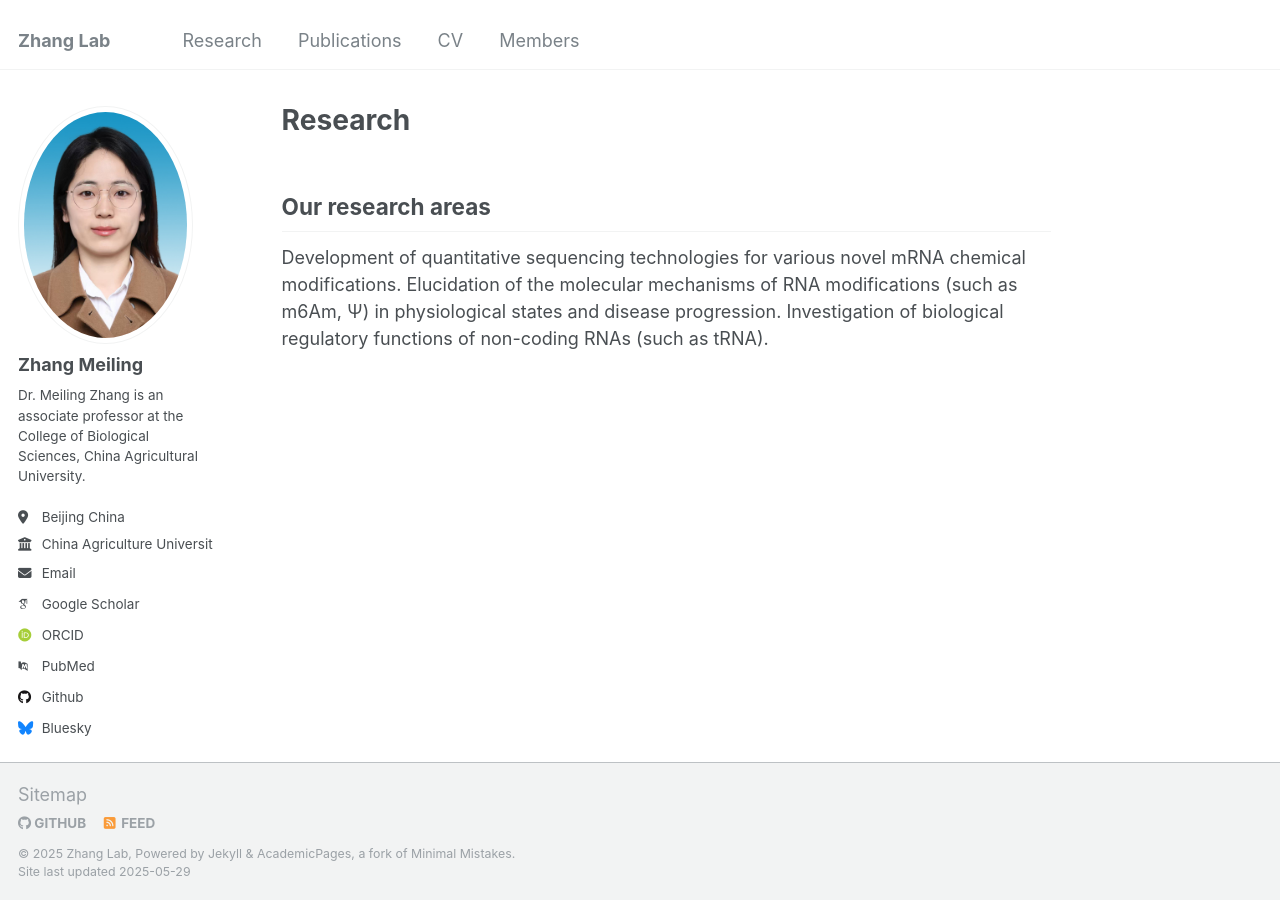
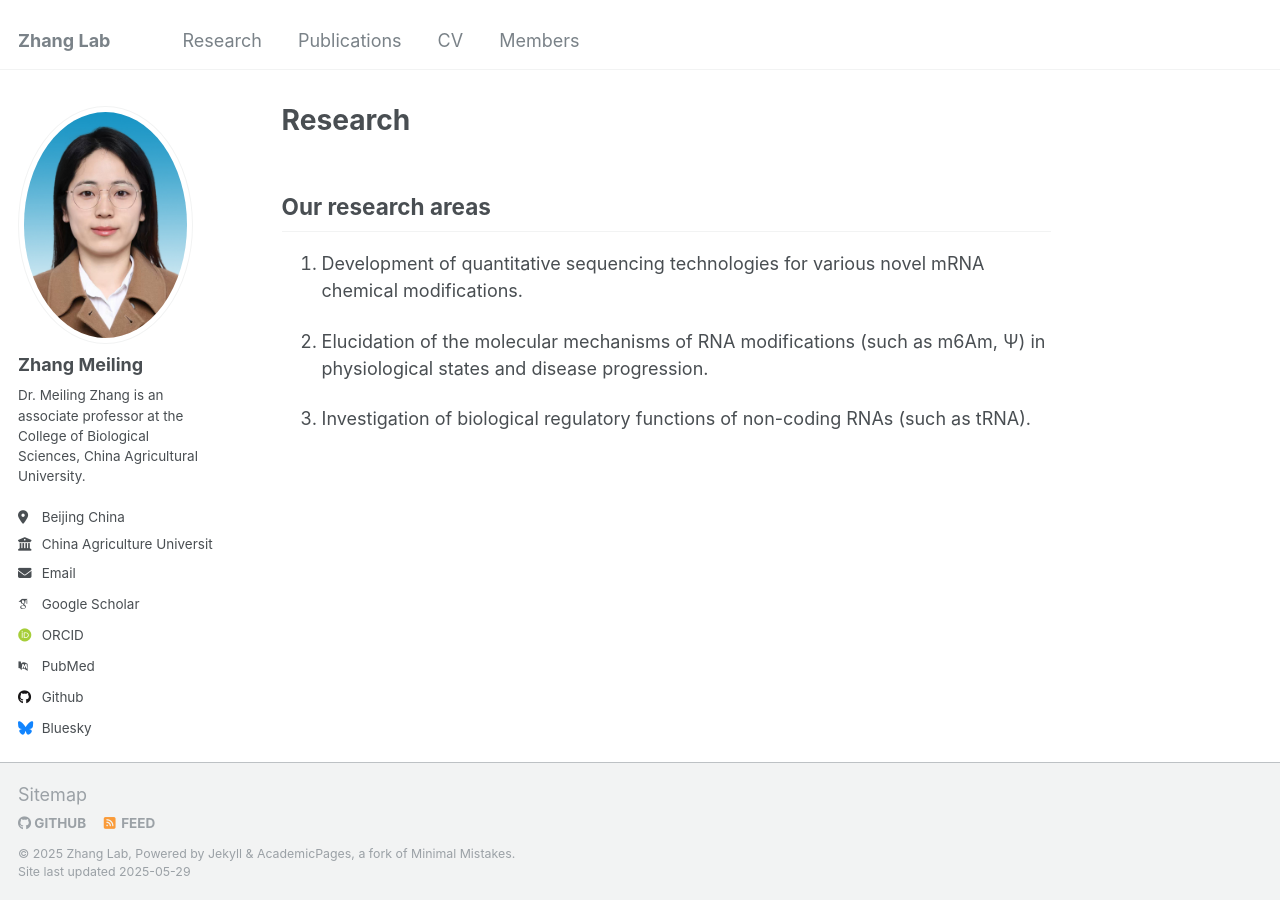
Before and after one commit to Hui50138/ZhangMeiling-Lab, a Jekyll site: the page built from _pages/markdown.md, in a window 1280 px wide. Built offline with Jekyll 4.4.1, drawn with Linux system fonts in a browser that asks for light colours; some web fonts are replaced; a file with an impossible date is left out; part of the change alters nothing that is shown.

```diff
--- a/_pages/markdown.md
+++ b/_pages/markdown.md
@@ -8,6 +8,8 @@ redirect_from:
 ---
 
 ## Our research areas
-Development of quantitative sequencing technologies for various novel mRNA chemical modifications.
-Elucidation of the molecular mechanisms of RNA modifications (such as m6Am, Ψ) in physiological states and disease progression.
-Investigation of biological regulatory functions of non-coding RNAs (such as tRNA).
+1. Development of quantitative sequencing technologies for various novel mRNA chemical modifications.
+
+2. Elucidation of the molecular mechanisms of RNA modifications (such as m6Am, Ψ) in physiological states and disease progression.
+
+3. Investigation of biological regulatory functions of non-coding RNAs (such as tRNA).
```
